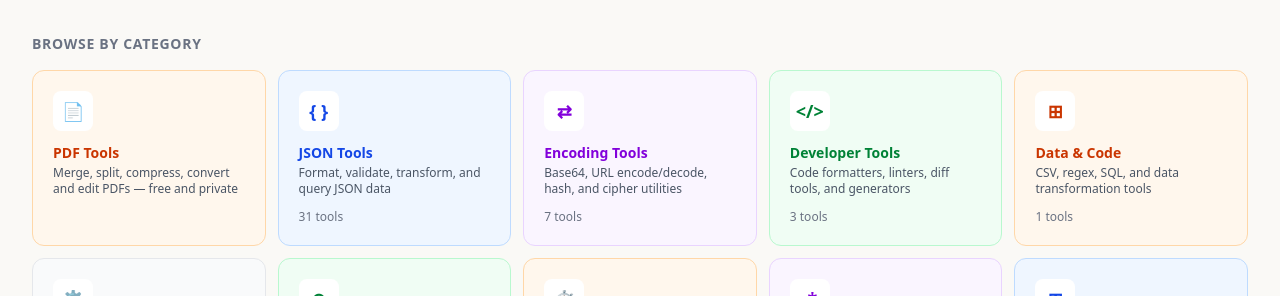
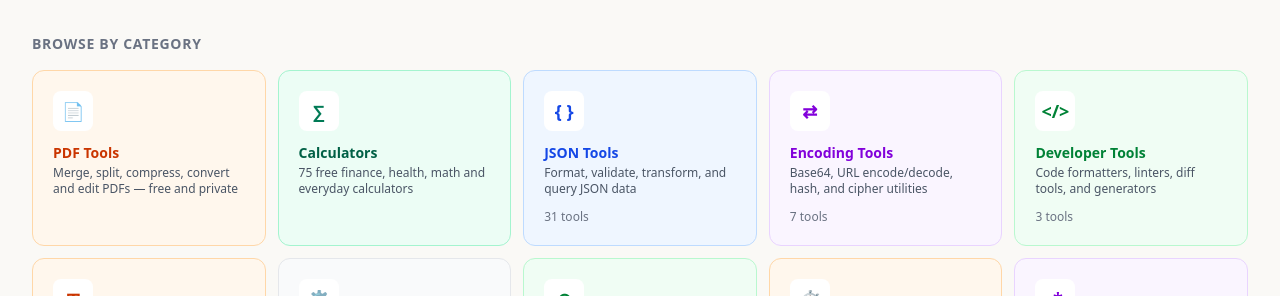
Before and after one commit to prasan89/dev-tools, a Next.js app: page / in a window 1280 px wide. Shown: the part 430-726 px from the top of the page. Built offline with nearby package versions, Linux system fonts and the light colour scheme; no server answers.

Commit message:
feat(calculators): add calculator hub to homepage

```diff
--- a/src/app/page.tsx
+++ b/src/app/page.tsx
@@ -91,6 +91,17 @@ export default function HomePage() {
               </div>
             </Link>
 
+            <Link
+              href="/calculators"
+              className="group flex flex-col gap-3 rounded-xl border border-emerald-200 bg-emerald-50 p-5 transition-all hover:shadow-sm dark:border-emerald-900 dark:bg-emerald-950/40"
+            >
+              <span className="flex h-10 w-10 items-center justify-center rounded-lg bg-white text-lg font-bold text-emerald-700 dark:bg-gray-900 dark:text-emerald-300" aria-hidden="true">∑</span>
+              <div>
+                <h3 className="text-sm font-semibold text-emerald-800 group-hover:underline dark:text-emerald-300">Calculators</h3>
+                <p className="mt-0.5 text-xs text-gray-600 dark:text-gray-400">75 free finance, health, math and everyday calculators</p>
+              </div>
+            </Link>
+
             {categories.map((cat) => (
               <CategoryCard
                 key={cat.id}
```
